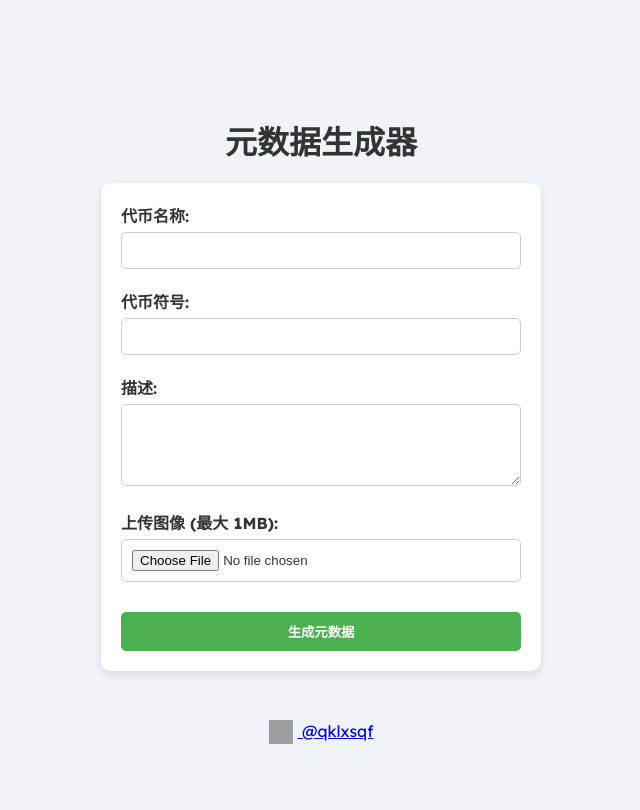
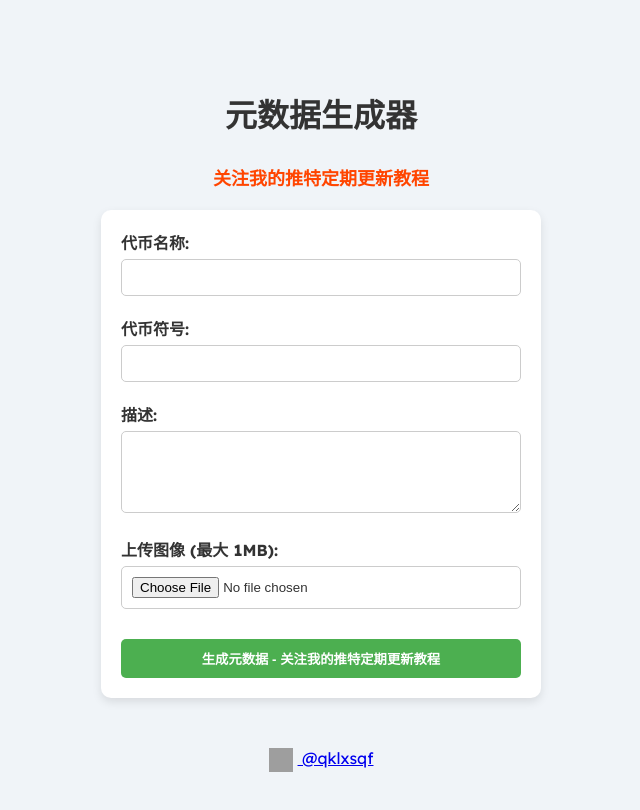
Before and after one commit to ziqing888/Eclipse, a plain HTML site: page index.html in a window 1280 px wide. Shown: the whole page, without its empty margins (319-959 px from the left). Drawn offline with nearby package versions, Linux system fonts and the light colour scheme; grey boxes are pictures that could not be loaded.

Commit message:
Update index.html

```diff
--- a/index.html
+++ b/index.html
@@ -20,10 +20,15 @@
         }
 
         h1 {
-            margin-bottom: 20px;
+            margin-bottom: 10px;
             font-weight: 700;
             font-size: 2em;
             text-align: center;
+        }
+
+        p {
+            text-align: center;
+            margin-bottom: 20px;
         }
 
         form {
@@ -102,12 +107,6 @@
             animation: celebrate 2s ease-in-out;
         }
 
-        @keyframes celebrate {
-            0% { transform: scale(1); }
-            50% { transform: scale(1.1); }
-            100% { transform: scale(1); }
-        }
-
         .twitter-link {
             margin-top: 20px;
             text-align: center;
@@ -138,6 +137,8 @@
 </head>
 <body>
     <h1>元数据生成器</h1>
+    <p style="font-size: 18px; font-weight: bold; color: #FF4500;">关注我的推特定期更新教程</p> <!-- 修改的内容 -->
+
     <form id="metadata-form">
         <label for="name">代币名称:</label><br>
         <input type="text" id="name" required><br><br>
@@ -151,7 +152,7 @@
         <label for="pfp">上传图像 (最大 1MB):</label><br>
         <input type="file" id="pfp" accept="image/*" required><br><br>
 
-        <button type="submit">生成元数据</button>
+        <button type="submit">生成元数据 - 关注我的推特定期更新教程</button> <!-- 修改的内容 -->
     </form>
 
     <div id="rounding-buffer"></div>
```
